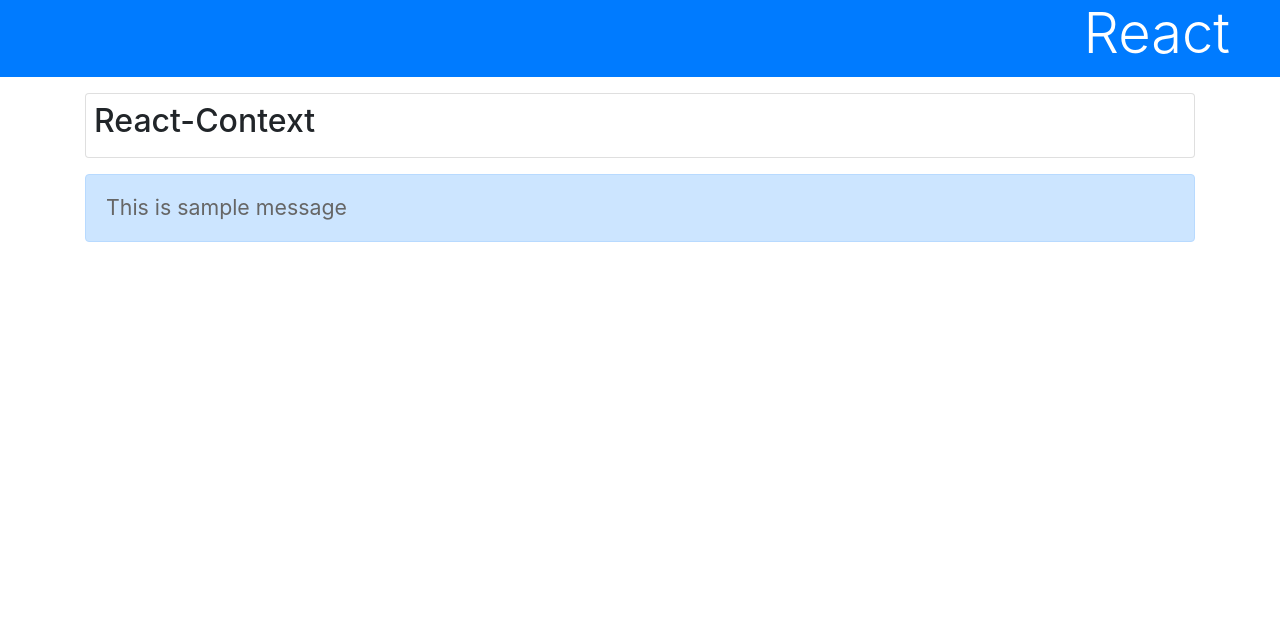
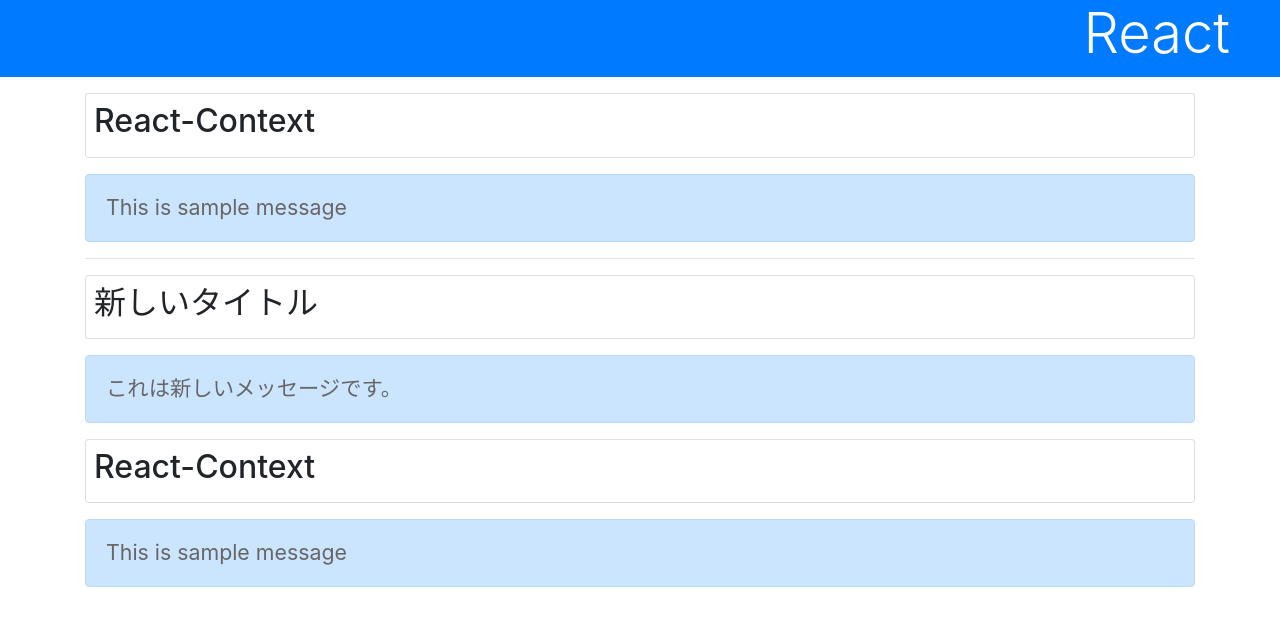
Before and after one commit to shusuke-nakamura/entry-react, a React (Create React App) app in the folder react_app/: page / in a window 1280 px wide. Shown: the top 626 px of the page. Built offline with nearby package versions, Linux system fonts and the light colour scheme.

Commit message:
contextの更新のサンプル

```diff
--- a/react_app/src/App.js
+++ b/react_app/src/App.js
@@ -9,10 +9,23 @@
 const SampleContext = React.createContext(data)
 
 class App extends Component {
+
+  newdata = {
+    title: '新しいタイトル',
+    message: 'これは新しいメッセージです。',
+  }
+
   render() {
     return <div>
       <h1 className="bg-primary text-white display-4">React</h1>
       <div className="container">
+        <Title />
+        <Message />
+        <hr />
+        <SampleContext.Provider value={this.newdata}>
+          <Title />
+          <Message />
+        </SampleContext.Provider>
         <Title />
         <Message />
       </div>
```
